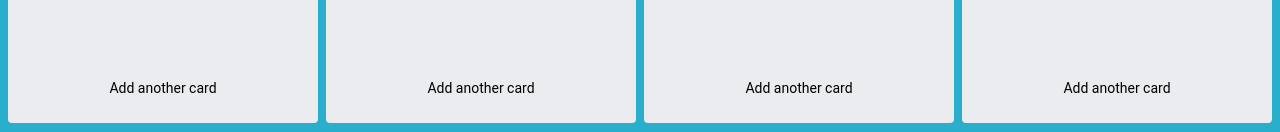
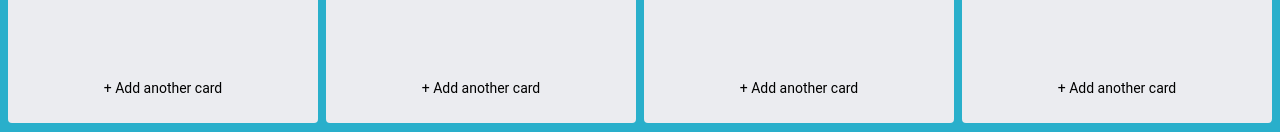
Before and after one commit to gracemgately/trello-clone, a React (Create React App) app: page / in a window 1280 px wide. Shown: the part 665-797 px from the top of the page. Built offline with nearby package versions, Linux system fonts and the light colour scheme; a web font is replaced by a local one.

Commit message:
Add + symbol on the add card button

```diff
--- a/src/Column/Column.jsx
+++ b/src/Column/Column.jsx
@@ -45,9 +45,10 @@ const Column = ({ id, title, cards, addCard: addCardToColumn, onDragOver, onDrop
             </div>
 
             { !displayUserPrompt ?
-                 <button className='text-button add-card' onClick={toggleUserPrompt}>
-                    Add another card
-                </button> :
+                 <button
+                    aria-label='Add another card'
+                    className='text-button add-card'
+                    onClick={toggleUserPrompt}>+ Add another card</button> :
                 null
             }
         </div>
```
